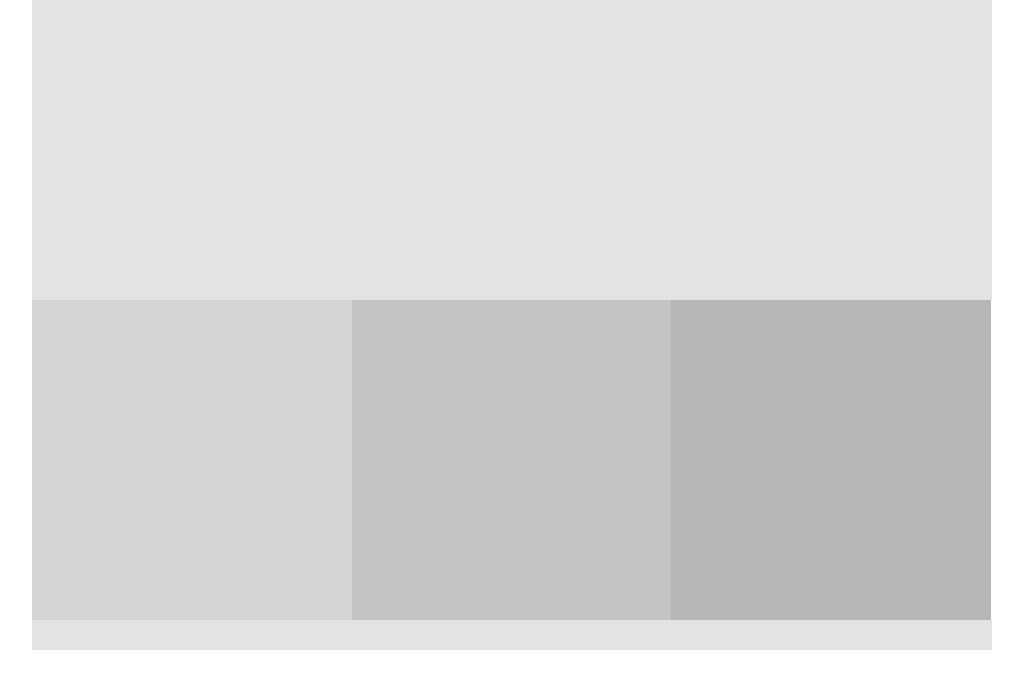
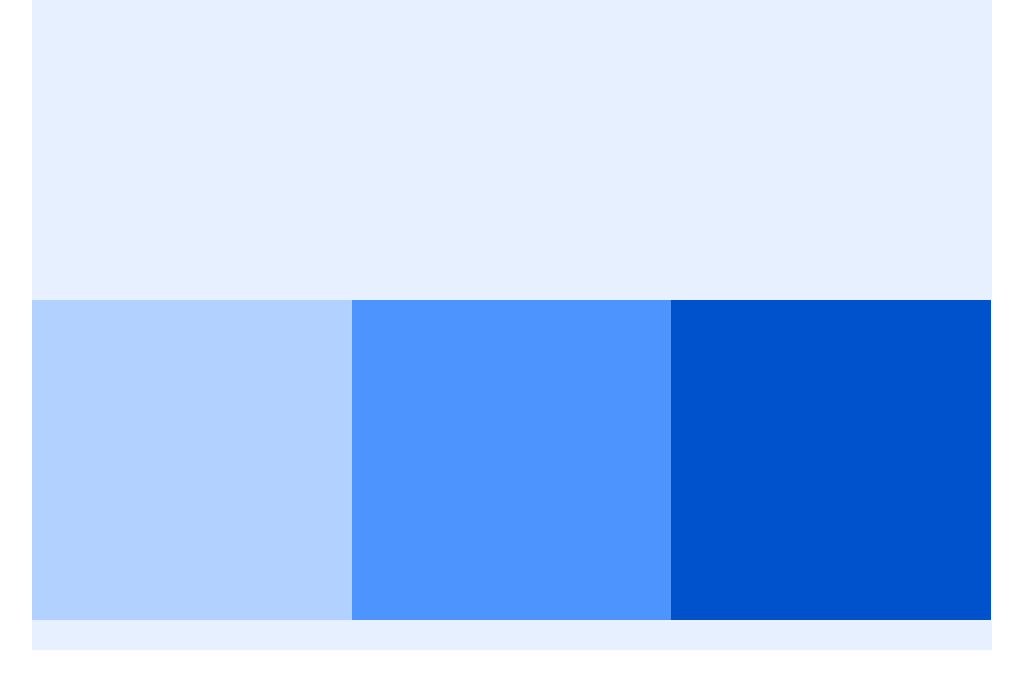
Before and after one commit to dnietoh/02.02-206-static-to-fluid-2021, a plain HTML site: page 02.02-starter-code/index.html in a window 1280 px wide. Shown: the whole page, without its empty margins (128-1151 px from the left). Drawn offline with Linux system fonts and the light colour scheme.

Commit message:
tablet and monitor

```diff
--- a/02.02-starter-code/css/style.css
+++ b/02.02-starter-code/css/style.css
@@ -29,13 +29,13 @@ header {
   height: 320px;
   float: left;
 }
-.grey-1 {
+.column-1 {
   background: #d5d5d5;
 }
-.grey-2 {
+.column-2 {
   background: #c4c4c4;
 }
-.grey-3 {
+.column-3 {
   background: #b7b7b7;
 }
 
@@ -47,3 +47,46 @@ footer {
   height: 30px;
    background: #e3e3e3;
 }
+
+/*---------- TABLET ----------*/
+/* Change the background colors below */
+@media (min-width: 768px) {
+  header {
+    background-color:#d9f2d9;
+  }
+
+  .column-1 {
+    background-color:#b3e5b3;
+  }
+  .column-2 {
+    background-color:#54c454;
+  }
+  .column-3 {
+    background-color:#349834;
+  }
+
+  footer {
+    background-color:#d9f2d9;
+  }
+}
+
+/*---------- Monitors ----------*/
+@media (min-width: 1200px) {
+  header {
+    background-color:#e6f0ff;
+  }
+
+  .column-1 {
+    background-color:#b3d1ff;
+  }
+  .column-2 {
+    background-color:#4d94ff;
+  }
+  .column-3 {
+    background-color:#0052cc;
+  }
+
+  footer {
+    background-color:#e6f0ff;
+  }
+ }
--- a/02.02-starter-code/index.html
+++ b/02.02-starter-code/index.html
@@ -13,9 +13,9 @@
     <header>
 
     </header>
-    <div class="col-3 grey-1"></div>
-    <div class="col-3 grey-2"></div>
-    <div class="col-3 grey-3"></div>
+    <div class="col-3 column-1"></div>
+    <div class="col-3 column-2"></div>
+    <div class="col-3 column-3"></div>
 
 
     <div class="clear"></div>
```
